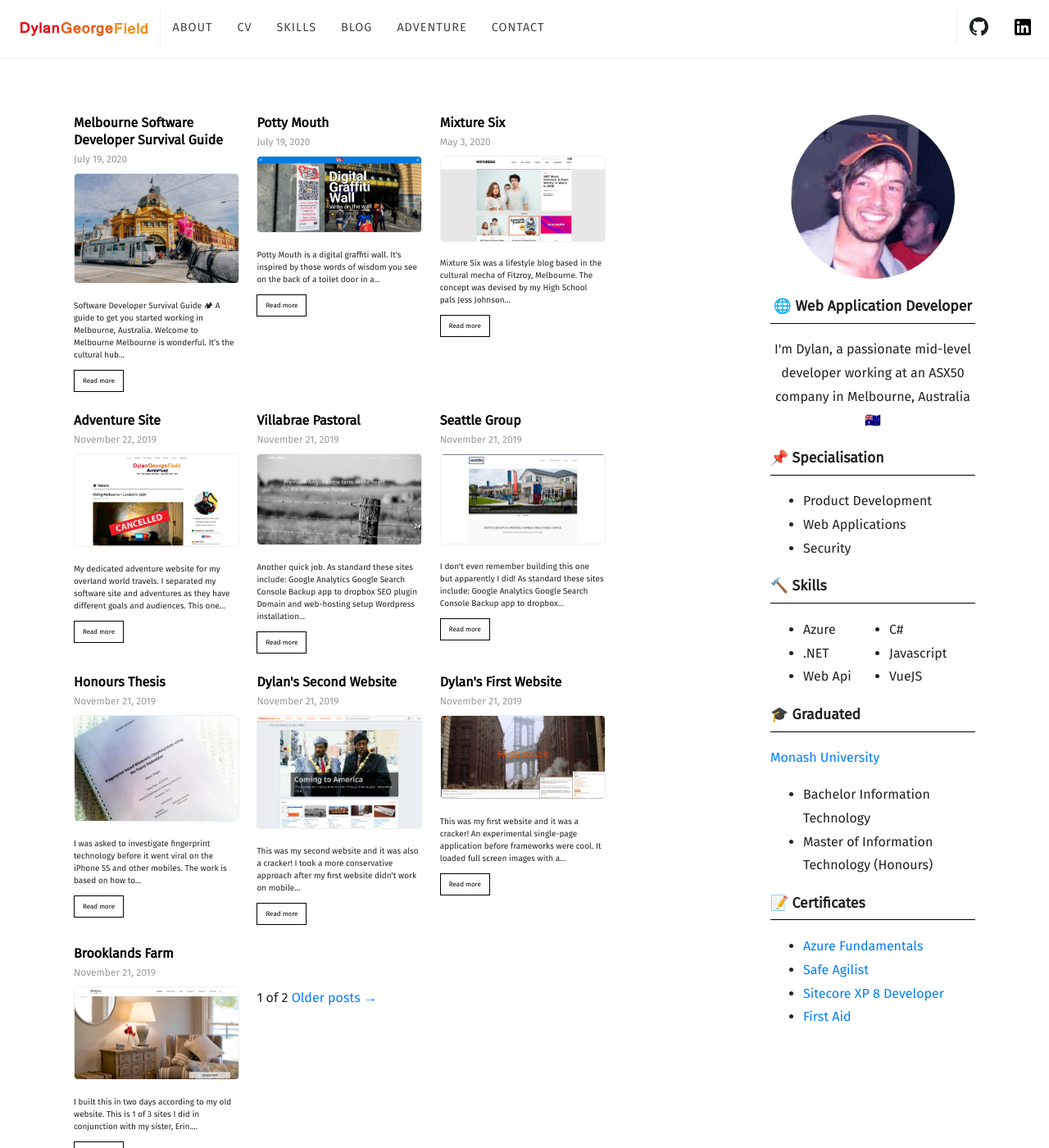
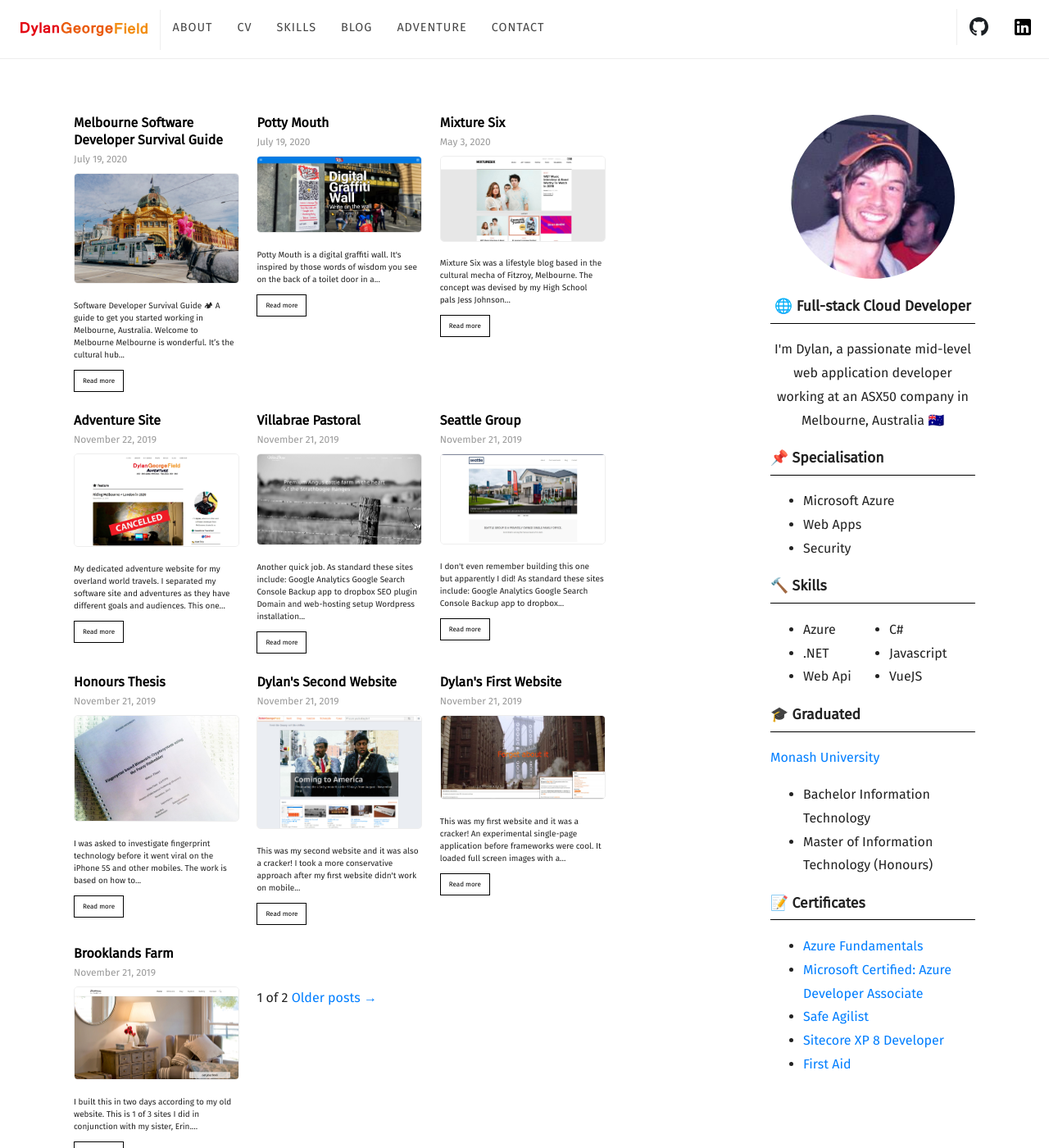
Before and after one commit to Dylan-George-Field/software.georgefield.com.au, a Jekyll site: the page built from index.html, in a window 1280 px wide and 1400 px high. Shown: the whole window at 82% size. Built offline with Jekyll 4.4.1, drawn with Linux system fonts in a browser that asks for light colours; some web fonts are replaced; the list of posts is cut into pages by our own code.

Commit message:
Add new certification

```diff
--- a/_includes/sidebar.html
+++ b/_includes/sidebar.html
@@ -6,14 +6,14 @@
 				<img src="{{ site.baseurl }}{{ site.data.sidebar.author_image }}" alt="author" class="author">
 			</a>
 		</p>
-		<h3 class="title">🌐 Web Application Developer</h3>
-		<p>I'm Dylan, a passionate mid-level developer working at an ASX50 company in Melbourne, Australia 🇦🇺</p>
+		<h3 class="title">🌐 Full-stack Cloud Developer</h3>
+		<p>I'm Dylan, a passionate mid-level web application developer working at an ASX50 company in Melbourne, Australia 🇦🇺</p>
 	</div>
 	<div class="specialisation">
 		<h3>📌 Specialisation</h3>
 		<ul>
-			<li>Product Development</li>
-			<li>Web Applications</li>
+			<li>Microsoft Azure</li>
+			<li>Web Apps</li>
 			<li>Security</li>
 		</ul>
 	</div>
@@ -46,6 +46,11 @@
 				</a>
 			</li>
 			<li>
+				<a href="https://docs.microsoft.com/en-us/learn/certifications/azure-developer" target="_blank">
+					Microsoft Certified: Azure Developer Associate
+				</a>
+			</li>
+			<li>
 				<a href="https://www.scaledagile.com/certification/courses/safe-for-teams/" target="_blank">
 					Safe Agilist
 				</a>
```
